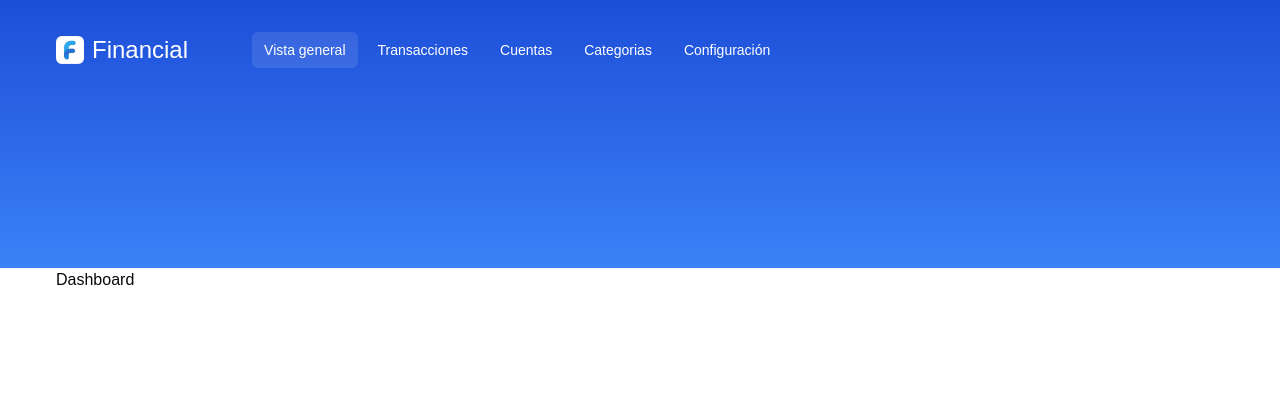
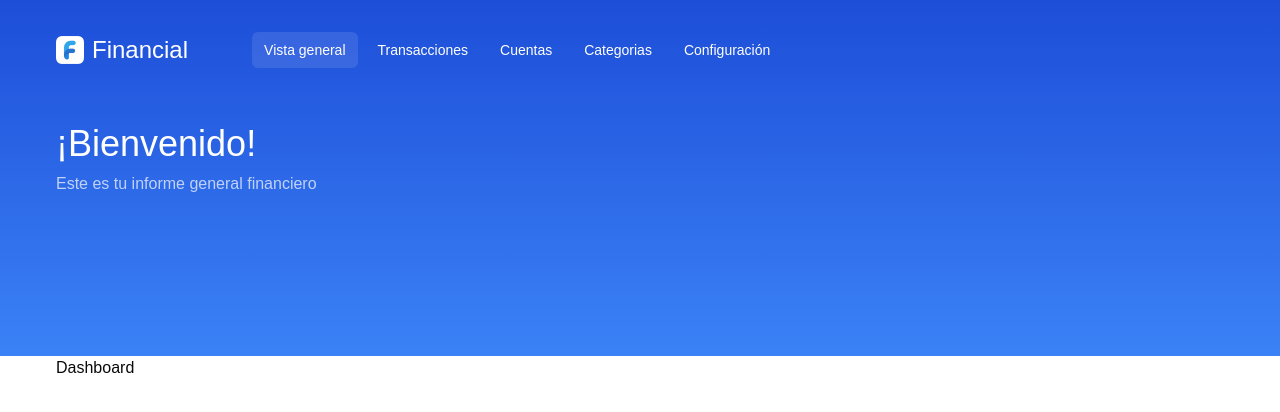
Before and after one commit to xechezurieta/financial-app, a Next.js app in the folder packages/frontend/: page /dashboard in a window 1280 px wide. Shown: the top 412 px of the page. Built offline with nearby package versions, Linux system fonts and the light colour scheme.

Commit message:
feat: add Welcome component to header

```diff
--- a/packages/frontend/components/header/header.tsx
+++ b/packages/frontend/components/header/header.tsx
@@ -1,5 +1,6 @@
 import Logo from '@/components/header/logo'
 import Navigation from '@/components/header/navigation'
+import Welcome from '@/components/header/welcome'
 
 export default function Header() {
 	return (
@@ -11,6 +12,7 @@ export default function Header() {
 						<Navigation />
 					</div>
 				</div>
+				<Welcome />
 			</div>
 		</header>
 	)
--- /dev/null
+++ b/packages/frontend/components/header/welcome.tsx
@@ -0,0 +1,12 @@
+export default function Welcome() {
+	return (
+		<div className='space-y-2 mb-4'>
+			<h2 className='text-2xl lg:text-4xl text-white font-medium'>
+				¡Bienvenido!
+			</h2>
+			<p className='text-sm lg:text-base text-white/70'>
+				Este es tu informe general financiero
+			</p>
+		</div>
+	)
+}
```
